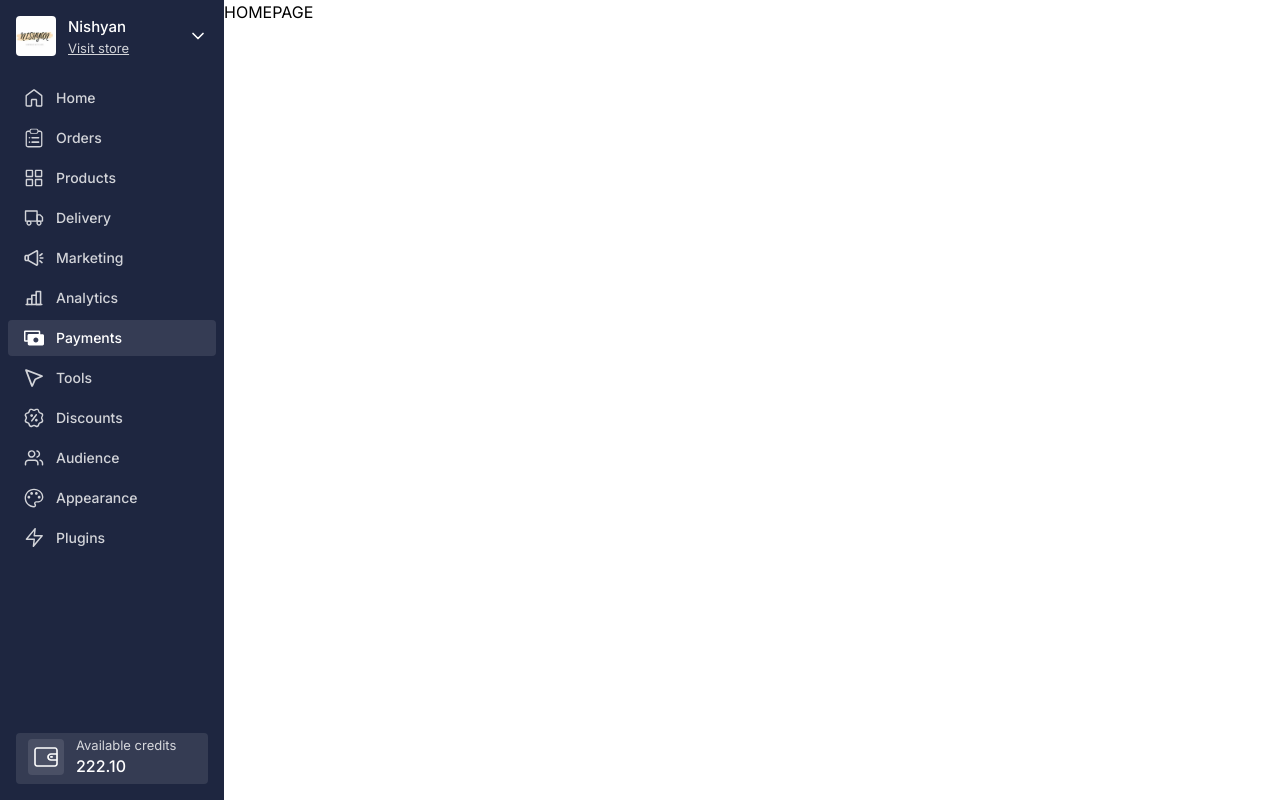
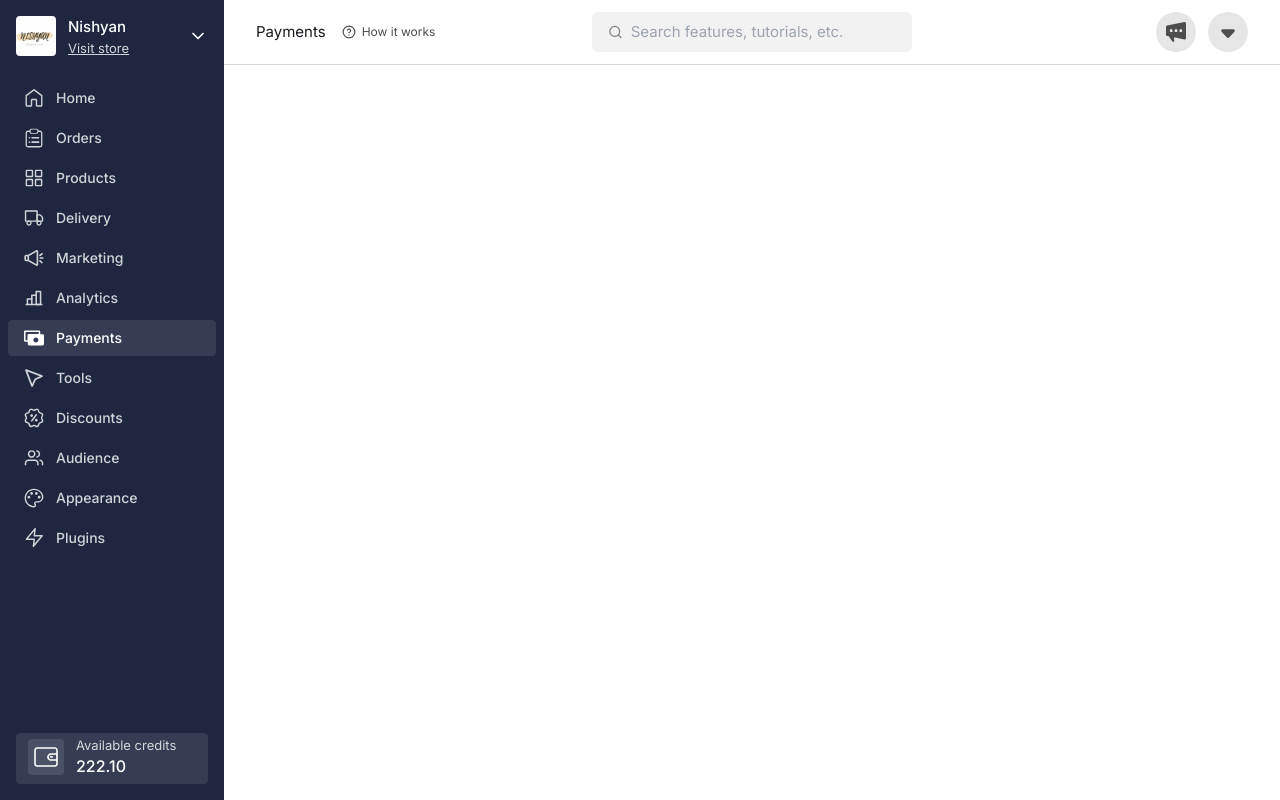
Before and after one commit to ChhikaraBRUH/dukaan-assignment, a Next.js app: page / in a window 1280 px wide. Built offline with nearby package versions, Linux system fonts and the light colour scheme.

Commit message:
feat: add header

```diff
--- a/src/app/page.tsx
+++ b/src/app/page.tsx
@@ -1,3 +1,4 @@
+import Header from "@/components/header";
 import Sidebar from "@/components/sidebar";
 
 export default function Home() {
@@ -5,7 +6,9 @@ export default function Home() {
     <div className="flex flex-row">
       <Sidebar />
 
-      <h1>HOMEPAGE</h1>
+      <div className="flex flex-1 flex-col gap-8">
+        <Header />
+      </div>
     </div>
   );
 }
--- /dev/null
+++ b/src/components/header/index.tsx
@@ -0,0 +1,58 @@
+import { icons } from "@/components/icons";
+import { HelpCircleIcon, SearchIcon } from "lucide-react";
+
+export default function Header() {
+  return (
+    <header className="grid w-full grid-cols-3 gap-4 border-b border-b-[#D9D9D9] bg-white px-8 py-3">
+      <HeaderTitle />
+
+      <SearchBox />
+
+      <ActionButtons />
+    </header>
+  );
+}
+
+function HeaderTitle() {
+  return (
+    <div className="flex flex-row items-center gap-4">
+      <p className="text-[15px] font-normal leading-snug text-[#1A181E]">
+        Payments
+      </p>
+
+      <div className="flex flex-row items-center gap-1.5">
+        <HelpCircleIcon size={14} className="h-3.5 w-3.5 text-[#4D4D4D]" />
+
+        <p className="text-xs font-normal leading-none text-[#4D4D4D]">
+          How it works
+        </p>
+      </div>
+    </div>
+  );
+}
+
+function SearchBox() {
+  return (
+    <div className="flex w-full items-center gap-2 rounded-md bg-[#F2F2F2] px-4 py-[9px]">
+      <SearchIcon size={16} className="h-4 w-4 text-[#808080]" />
+      <input
+        type="text"
+        placeholder="Search features, tutorials, etc."
+        className="w-full bg-transparent text-[15px] font-normal leading-snug text-[#808080] outline-none"
+      />
+    </div>
+  );
+}
+
+function ActionButtons() {
+  return (
+    <div className="flex w-full items-center justify-end gap-3">
+      <div className="cursor-pointer">
+        <icons.Chat />
+      </div>
+      <div className="cursor-pointer">
+        <icons.Menu />
+      </div>
+    </div>
+  );
+}
--- a/src/components/icons.tsx
+++ b/src/components/icons.tsx
@@ -346,4 +346,48 @@ export const icons = {
       />
     </svg>
   ),
+  Chat: () => (
+    <svg
+      xmlns="http://www.w3.org/2000/svg"
+      width="40"
+      height="40"
+      viewBox="0 0 40 40"
+      fill="none"
+    >
+      <g clipPath="url(#clip0_14124_175)">
+        <circle cx="20" cy="20" r="20" fill="#E6E6E6" />
+        <path
+          d="M28.4211 10.0237L11.1158 13.3823C10.4632 13.499 10 14.1287 10 14.8517V22.5019C10 23.225 10.4632 23.8547 11.1158 23.9713L12.8842 24.3212C13.6 25.6273 14.9474 27.8897 16.7579 29.7323C17.3684 30.362 18.3789 29.8022 18.2526 28.8693C18.0842 27.6331 18.1263 26.3037 18.1895 25.3707L28.4211 27.3766C29.2421 27.5398 30 26.8401 30 25.9072V11.4931C30 10.5602 29.2421 9.86046 28.4211 10.0237ZM16.4632 19.6331C16.4632 19.8897 16.2737 20.0996 16.0421 20.0996H14.3158C14.0842 20.0996 13.8947 19.8897 13.8947 19.6331V17.7206C13.8947 17.464 14.0842 17.2541 14.3158 17.2541H16.0421C16.2737 17.2541 16.4632 17.464 16.4632 17.7206V19.6331ZM21.2842 19.6331C21.2842 19.8897 21.0947 20.0996 20.8632 20.0996H19.1368C18.9053 20.0996 18.7158 19.8897 18.7158 19.6331V17.7206C18.7158 17.464 18.9053 17.2541 19.1368 17.2541H20.8632C21.0947 17.2541 21.2842 17.464 21.2842 17.7206V19.6331ZM26.1263 19.6331C26.1263 19.8897 25.9368 20.0996 25.7053 20.0996H23.9789C23.7474 20.0996 23.5579 19.8897 23.5579 19.6331V17.7206C23.5579 17.464 23.7474 17.2541 23.9789 17.2541H25.6842C25.9158 17.2541 26.1053 17.464 26.1053 17.7206V19.6331H26.1263Z"
+          fill="#4D4D4D"
+        />
+      </g>
+      <defs>
+        <clipPath id="clip0_14124_175">
+          <rect width="40" height="40" fill="white" />
+        </clipPath>
+      </defs>
+    </svg>
+  ),
+  Menu: () => (
+    <svg
+      xmlns="http://www.w3.org/2000/svg"
+      width="40"
+      height="40"
+      viewBox="0 0 40 40"
+      fill="none"
+    >
+      <g clipPath="url(#clip0_14124_180)">
+        <circle cx="20" cy="20" r="20" fill="#E6E6E6" />
+        <path
+          d="M21.1109 25.5026C20.5156 26.1587 19.4844 26.1587 18.8891 25.5026L13.6151 19.6895C12.7406 18.7256 13.4245 17.1816 14.726 17.1816L25.274 17.1816C26.5755 17.1816 27.2594 18.7256 26.3849 19.6895L21.1109 25.5026Z"
+          fill="#4D4D4D"
+        />
+      </g>
+      <defs>
+        <clipPath id="clip0_14124_180">
+          <rect width="40" height="40" fill="white" />
+        </clipPath>
+      </defs>
+    </svg>
+  ),
 };
```
